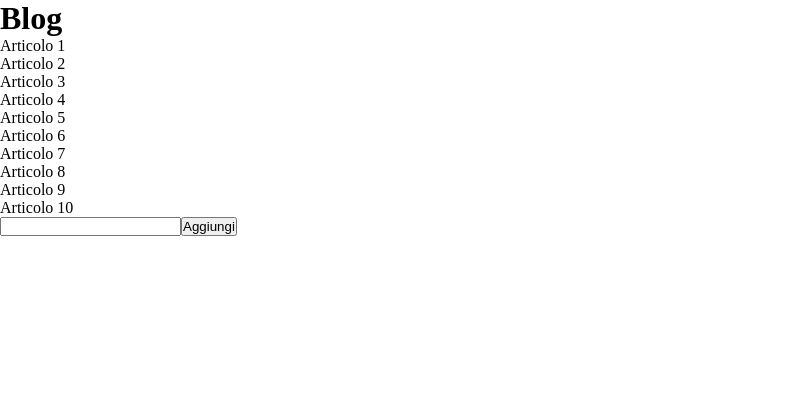
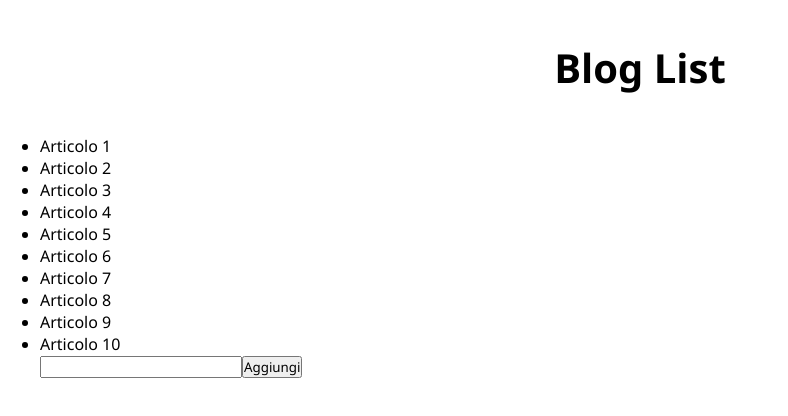
Before and after one commit to HaojieZhang123/react-form, a React (Vite) app: page / in a window 1280 px wide. Shown: the top 416 px of the page, without its empty margins (0-788 px from the left). Built offline with nearby package versions, Linux system fonts and the light colour scheme.

Commit message:
[UPD] page title styled

```diff
--- a/src/App.jsx
+++ b/src/App.jsx
@@ -25,7 +25,8 @@ function App() {
 
   return (
     <>
-      <h1>Blog</h1>
+      <div className="container">
+        <h1>Blog List</h1>
         <ul>
           {articles.map((element, index) => (
             <li key={index}>{element}</li>
@@ -36,6 +37,7 @@ function App() {
           <input type="text" value={newArticle} onChange={(e) => setNewArticle(e.target.value)} />
           <button>Aggiungi</button>
         </form>
+      </div>
     </>
   )
 }
--- a/src/index.css
+++ b/src/index.css
@@ -2,4 +2,17 @@
   padding: 0;
   margin: 0;
   box-sizing: border-box;
+  font-family: 'Segoe UI', Tahoma, Geneva, Verdana, sans-serif;
 }
+
+.container {
+  max-width: 1200px;
+  margin: 0 auto;
+  padding: 40px 0;
+}
+
+h1 {
+  font-size: 40px;
+  text-align: center;
+  margin-bottom: 40px;
+}
```
Lines whose indentation alone changed are shown as unchanged.
